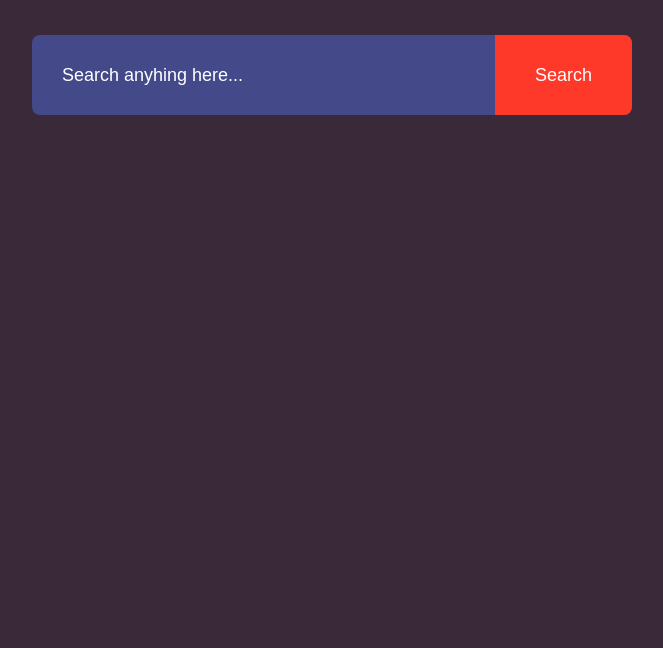
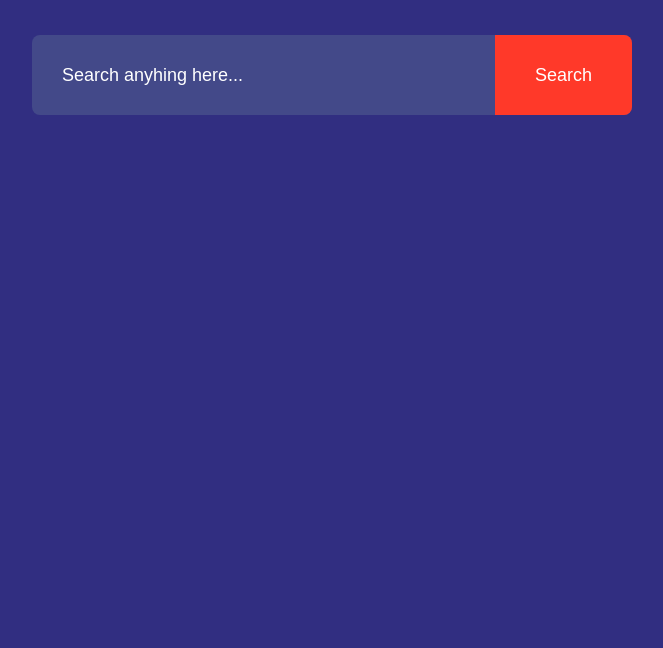
Before and after one commit to souvikree/Image-Search-Engine, a plain HTML site: page image search/index.html in a window 1280 px wide. Shown: the part 152-800 px from the top of the page, without its empty margins (308-971 px from the left). Drawn offline with Linux system fonts and the light colour scheme.

Commit message:
css modify

```diff
--- a/image search/style.css
+++ b/image search/style.css
@@ -6,7 +6,7 @@
 
 }
 body{
-    background: #392939;
+    background: #312e81;
     color: #fff;
 
 
@@ -75,7 +75,7 @@ form button{
     height: 230px;
     object-fit: cover;
     border-radius: 5px;
-
+    box-shadow: 0 25px 50px -12px rgb(0 0 0 / 0.25);
 
 
 }
```
